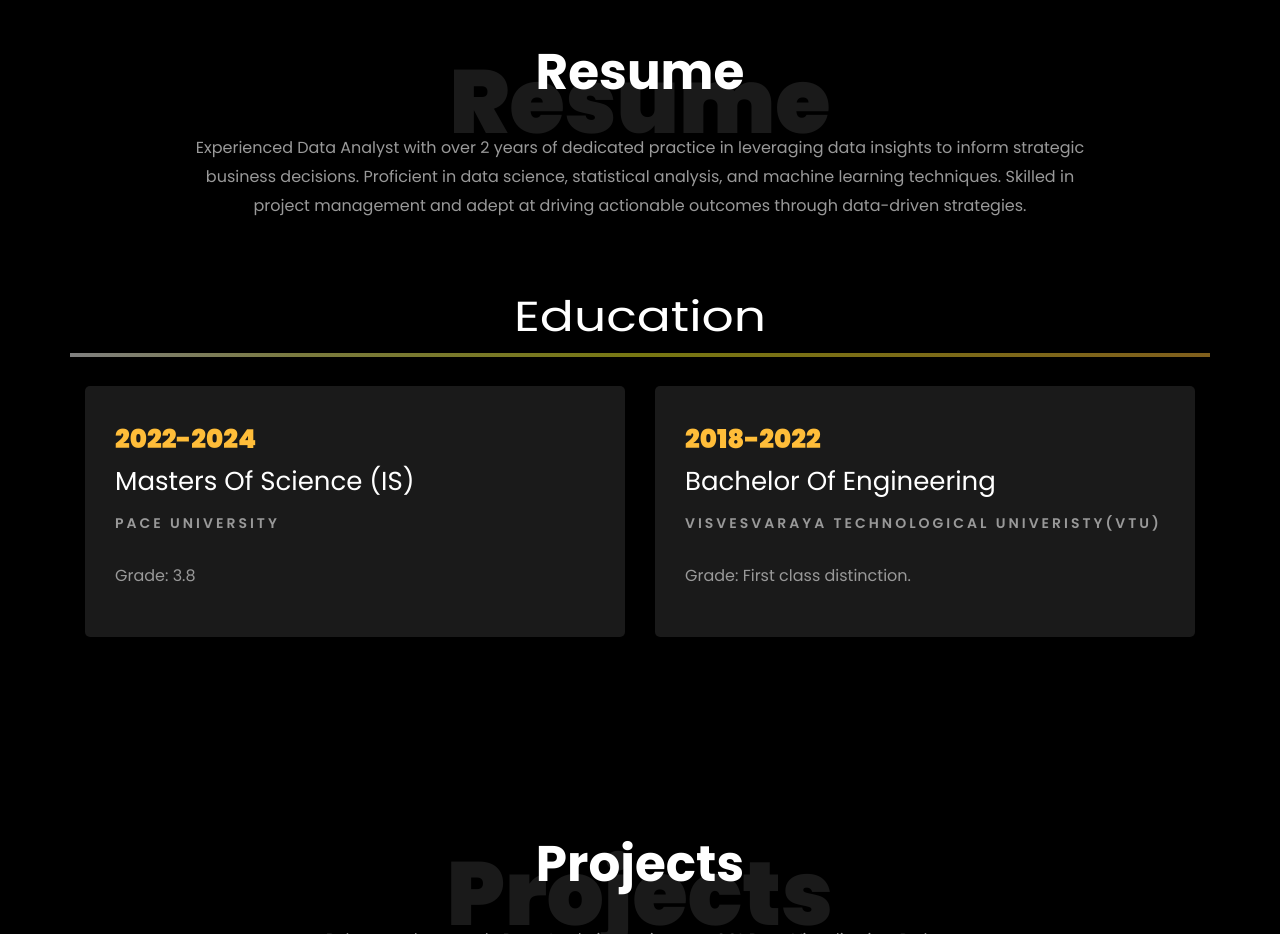
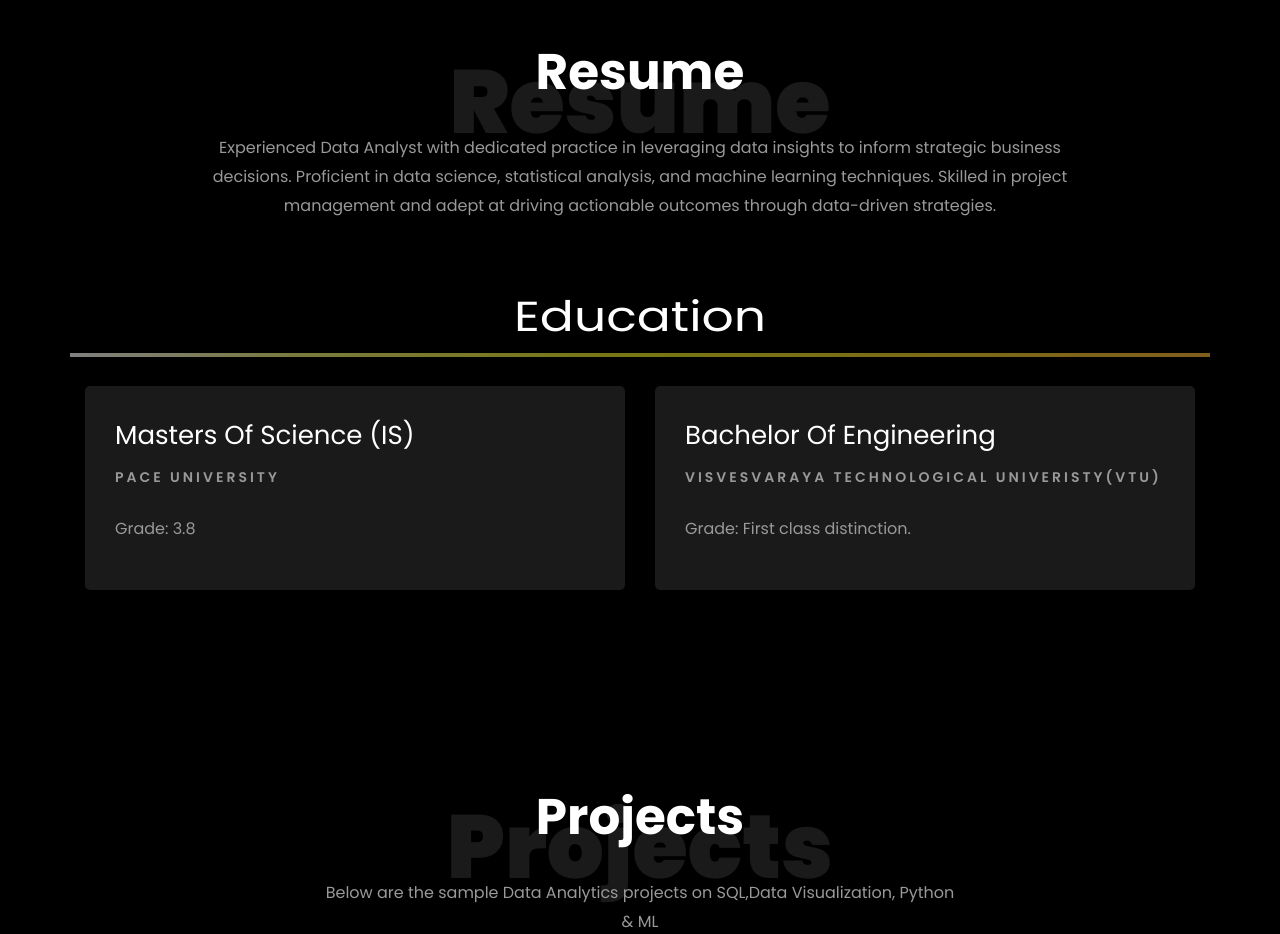
Before and after one commit to Yogesh6662/Yogesh6662.github.io, a plain HTML site: page index.html in a window 1280 px wide. Shown: the part 1720-2654 px from the top of the page. Drawn offline with Linux system fonts and the light colour scheme; files whose address does not match are found by name.

Commit message:
Update index.html

```diff
--- a/index.html
+++ b/index.html
@@ -326,7 +326,7 @@
           <div class="col-md-10 heading-section text-center ftco-animate">
           	<h1 class="big big-2">Resume</h1>
             <h2 class="mb-4">Resume</h2>
-            <p>Experienced Data Analyst with over 2 years of dedicated practice in leveraging data insights to inform strategic business decisions. Proficient in data science, statistical analysis, and machine learning techniques. Skilled in project management and adept at driving actionable outcomes through data-driven strategies.</p>
+            <p>Experienced Data Analyst with  dedicated practice in leveraging data insights to inform strategic business decisions. Proficient in data science, statistical analysis, and machine learning techniques. Skilled in project management and adept at driving actionable outcomes through data-driven strategies.</p>
           </div>
         </div>
 	<!--
@@ -339,16 +339,10 @@
 
 		<div class="row">
 				<div class="col-md-6">
-					<div class="resume-wrap ftco-animate">
-						<span class="date">May 2023-Present</span>
-						<h2> Data Analyst Intern</h2>
-						<span class="position">Enclsoure One</span>
-						<span class="mt-4">New York, USA</span>
+					<div class="
 
 							<ul>
-								<li>Analyzed, cleaned, and processed 20,000 diverse data entries using SQL and Python from various sources including sales transactions, customer interactions, and market research.</li>
-								<li>Standardized data cleaning procedures with Excel and Python, reducing daily processing efforts by 12% while ensuring meticulousness
-									Optimized business processes by developing interactive dashboards and real-time visual reports with Power BI, decreasing manual reporting efforts by 15% for monitoring critical KPIs.</li>
+
 
 							</ul>
 						</p>
@@ -357,15 +351,7 @@
 				</div>
 
 				<div class="col-md-6">
-					<div class="resume-wrap ftco-animate">
-						<span class="date">Jan2022-Jun2022</span>
-						<h2>Data Scientist</h2>
-						<span class="position">Prinston Engineers</span>
-						<span class="mt-4">Bengaluru India</span>
-
-							<ul>
-								<li>Developed and deployed a facial recognition model using YOLOv4-tiny to monitor mask compliance, enhancing public health safety measures during the COVID-19 pandemic..</li>
-								<li>Utilized Python and R to create predictive models, increasing accuracy by 20% in high-density environments and reducing incident rates by 20% through data-driven strategies.</li>
+					<di
 
 							</ul>
 						</p>
@@ -387,7 +373,7 @@
 			<div class="row">
     			<div class="col-md-6">
     				<div class="resume-wrap ftco-animate">
-    					<span class="date">2022-2024</span>
+
     					<h2>Masters Of Science (IS)</h2>
     					<span class="position">Pace University</span>
     					<p class="mt-4">Grade: 3.8</p>
@@ -396,7 +382,7 @@
 
     			<div class="col-md-6">
     				<div class="resume-wrap ftco-animate">
-    					<span class="date">2018-2022</span>
+
     					<h2>Bachelor Of Engineering</h2>
     					<span class="position">Visvesvaraya Technological Univeristy(VTU)</span>
     					<p class="mt-4">Grade: First class distinction.</p>
```
